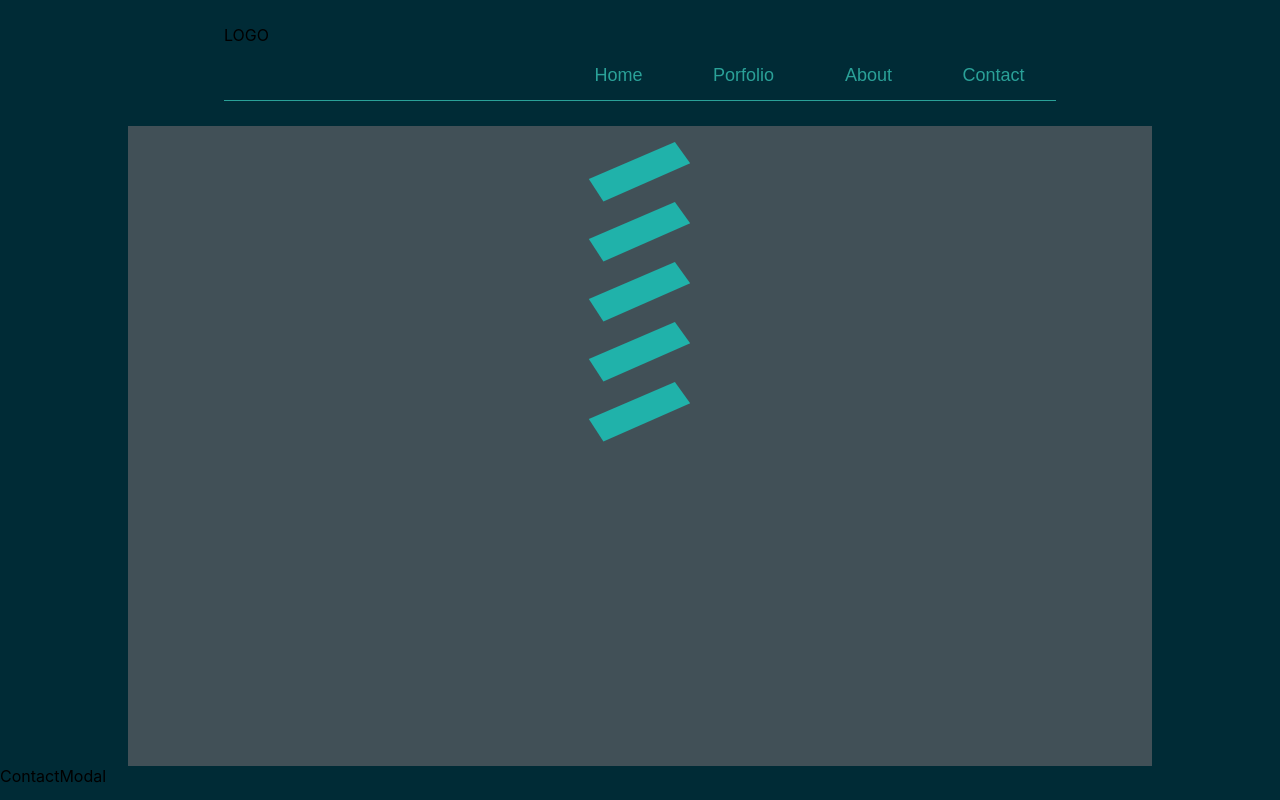
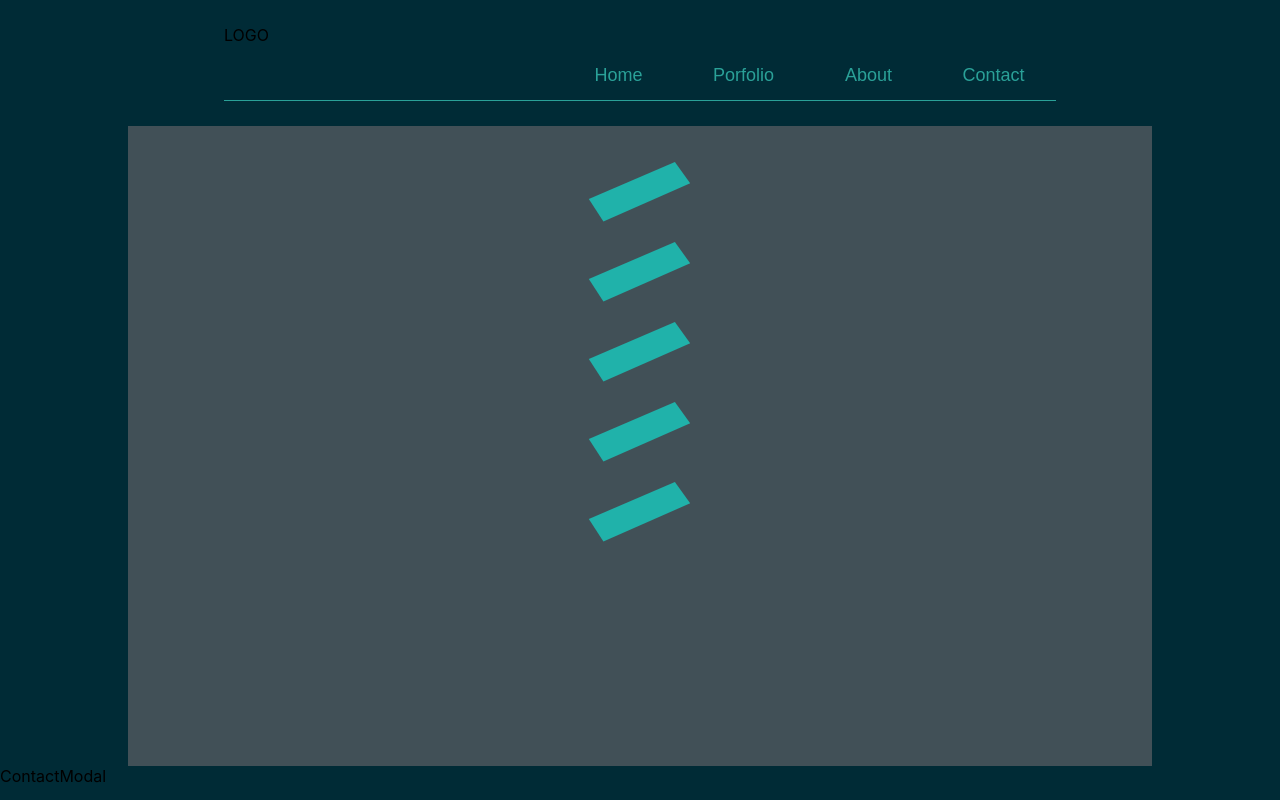
Before and after one commit to iownapc-af/dev-portfolio, a React (Create React App) app: page / in a window 1280 px wide. Built offline with nearby package versions, Linux system fonts and the light colour scheme.

Commit message:
small adjustments to cards and header styles

```diff
--- a/src/Components/Card/Card.scss
+++ b/src/Components/Card/Card.scss
@@ -1,18 +1,23 @@
 .content-card {
+  //   position: absolute;
+  display: flex;
   background-color: lightseagreen;
   width: 100px;
   height: 30px;
-    margin: 30px 0 0 0;
+  margin: 50px 0 0 0;
+  padding: 0;
   transform-style: preserve-3d;
   transform-origin: center center 0px;
   transition: all 0.5s ease-out;
-    animation: smallify 1s forwards;
-    transform: perspective(1000px) rotateX(35deg) rotateY(4deg) rotateZ(-30deg);
+  animation: smallify 0.5s forwards;
+  transform: perspective(1000px) rotateX(17deg) rotateY(2deg) rotateZ(-15deg);
 
   &:hover {
+    // position: absolute;
+    top: 15px;
     animation: unset;
     margin-top: 20px;
-        animation: grower-not-a-shower 1s forwards;
+    animation: grower-not-a-shower 1.5s forwards;
   }
 
   &:hover .content-card__content {
@@ -23,6 +28,7 @@
 .content-card__content {
   display: none;
 
+  position: absolute;
   width: 900px;
   height: 750px;
   color: white;
@@ -30,32 +36,32 @@
 
 @keyframes grower-not-a-shower {
   0% {
-        transform: perspective(1000px) rotateX(35deg) rotateY(4deg) rotateZ(-30deg);
+    transform: perspective(1000px) rotateX(17deg) rotateY(2deg) rotateZ(-15deg);
     min-width: 100px;
     min-height: 30px;
     z-index: 1;
 
-        top: auto;
+    top: 0;
   }
 
   100% {
     transform: perspective(1000px) rotateX(0deg) rotateY(0deg) rotateZ(0deg);
-        min-width: 900px;
-        min-height: 600px;
+    width: 900px;
+    height: 600px;
     z-index: 10;
 
-        top: 15px;
+    top: -10px;
   }
 }
 
 @keyframes smallify {
   0% {
-        transform: perspective(1000px) rotateX(0deg) rotateY(0deg) rotateZ(0deg)
-            translateY(215px) scale(9, 15);
+    transform: perspective(1000px) rotateX(0deg) rotateY(0deg) rotateZ(0deg) translateY(215px)
+      scale(9, 15);
   }
 
   100% {
-        transform: perspective(1000px) rotateX(35deg) rotateY(4deg) rotateZ(-30deg)
-            translateY(0) scale(1);
+    transform: perspective(1000px) rotateX(35deg) rotateY(4deg) rotateZ(-30deg) translateY(0)
+      scale(1);
   }
 }
--- a/src/Components/Header/Header.scss
+++ b/src/Components/Header/Header.scss
@@ -24,6 +24,7 @@ header {
   }
 
   button {
+    display: inline;
     background-color: inherit;
     color: #2aa198;
     margin: 0;
```
Lines whose indentation alone changed are shown as unchanged.
